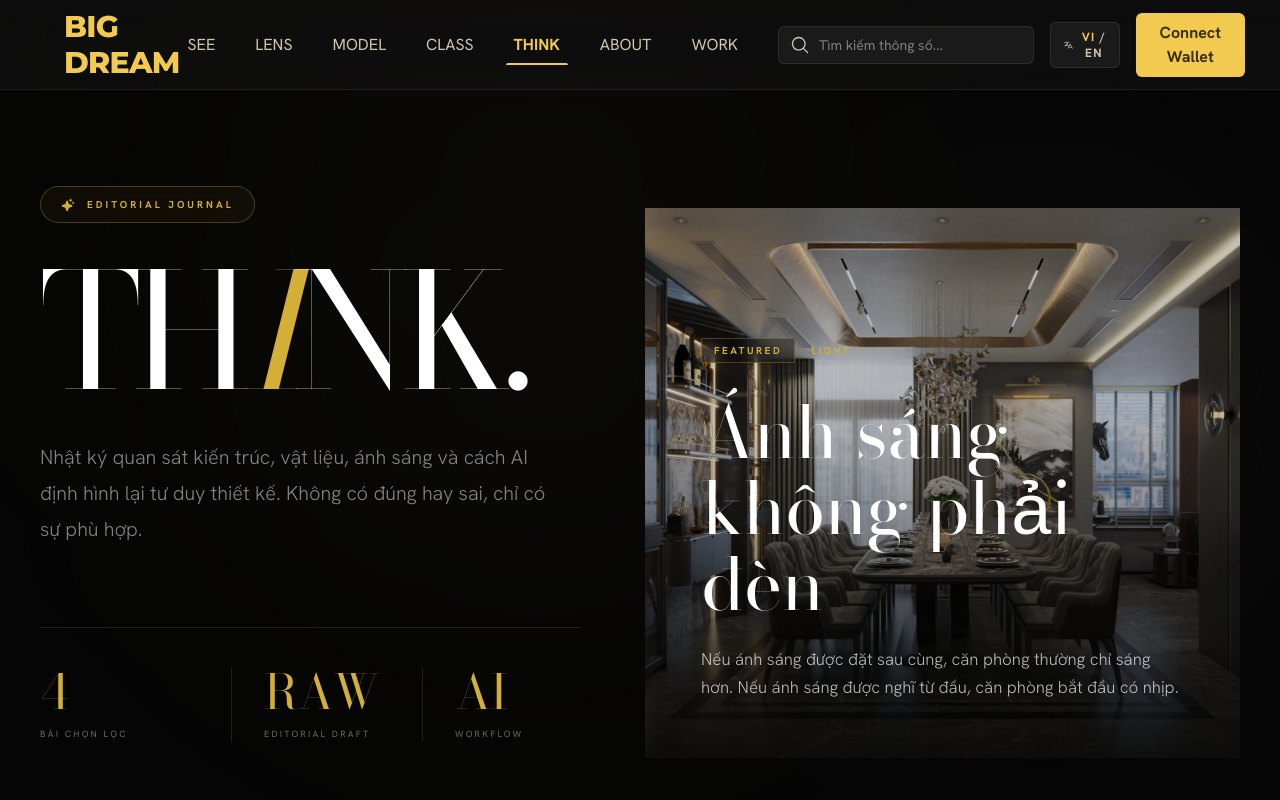
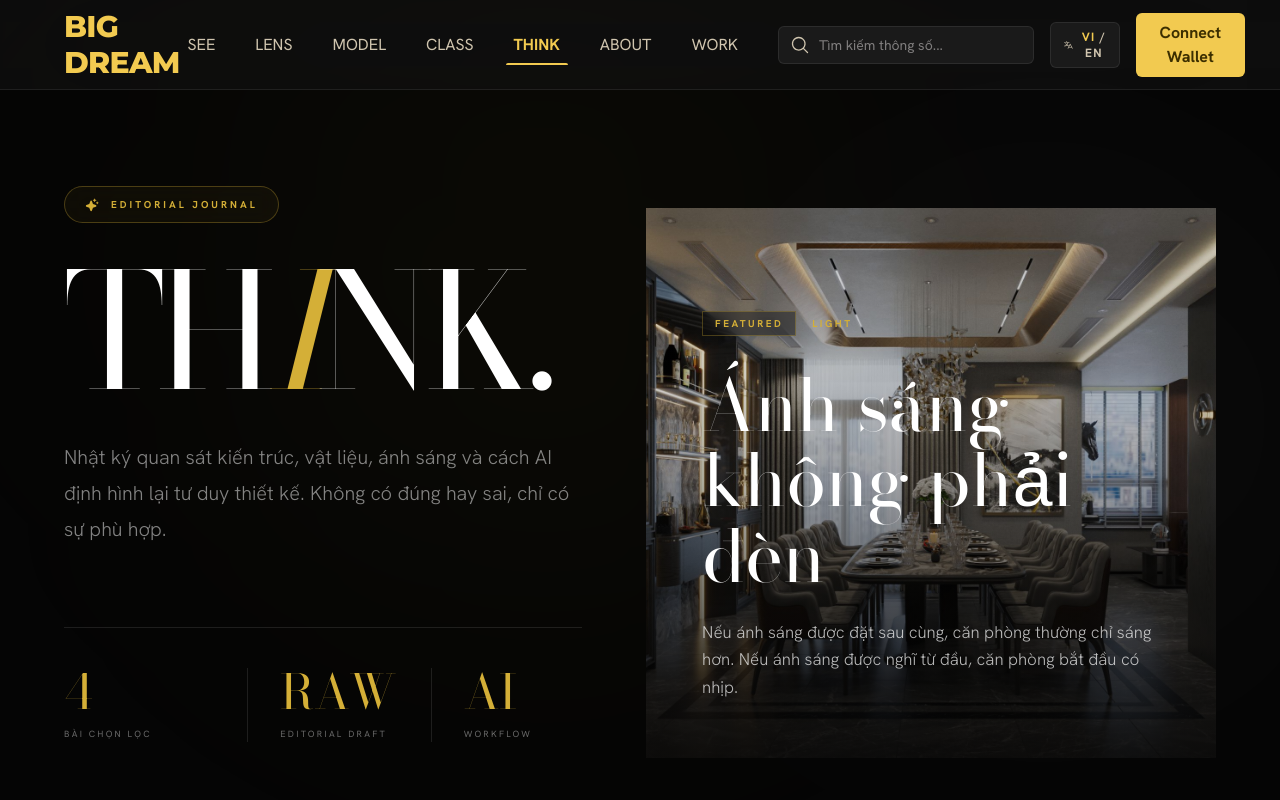
Before and after one commit to nktuanbasic/bigdream-web, a Next.js app: page /think in a window 1280 px wide. Shown: the top 800 px of the page. Built offline with nearby package versions, Linux system fonts and the light colour scheme; no server answers.

Commit message:
Fix THINK page filter bug and make layout full-width

```diff
--- a/src/app/think/[slug]/page.tsx
+++ b/src/app/think/[slug]/page.tsx
@@ -58,7 +58,7 @@ export default async function ThinkArticlePage({ params }: ThinkArticlePageProps
           <div className="absolute inset-0 z-10 bg-gradient-to-t from-[#050505] via-[#050505]/60 to-[#050505]/10" />
           <div className="absolute inset-0 z-10 bg-gradient-to-r from-[#050505]/90 via-[#050505]/40 to-transparent" />
 
-          <div className="relative z-20 mx-auto w-full max-w-[1400px] px-5 pb-20 md:px-10 md:pb-32 animate-fade-in-up">
+          <div className="relative z-20 w-full px-5 pb-20 md:px-10 lg:px-16 md:pb-32 animate-fade-in-up">
             <Link
               href="/think"
               className="group mb-16 inline-flex w-fit items-center gap-3 border border-white/10 bg-white/5 backdrop-blur-md px-5 py-3 text-[10px] font-bold uppercase tracking-[0.25em] text-white transition-all hover:border-[#d4af37] hover:text-[#d4af37]"
@@ -91,7 +91,7 @@ export default async function ThinkArticlePage({ params }: ThinkArticlePageProps
           </div>
         </header>
 
-        <section className="mx-auto grid max-w-[1400px] gap-24 px-5 py-24 md:px-10 md:py-32 lg:grid-cols-[1fr_360px]">
+        <section className="w-full grid gap-24 px-5 py-24 md:px-10 lg:px-16 md:py-32 lg:grid-cols-[1fr_360px]">
           <div className="max-w-[880px] animate-fade-in-up" style={{ animationDelay: '0.2s', animationFillMode: 'both' }}>
             <p className="border-l-[3px] border-[#d4af37] pl-10 text-[22px] leading-[1.8] text-white md:text-[28px] font-light italic opacity-90">
               {article.excerpt}
--- a/src/app/think/page.tsx
+++ b/src/app/think/page.tsx
@@ -117,7 +117,7 @@ export default function ThinkPage() {
 
       {/* Hero Section */}
       <section className="relative z-10 border-b border-white/5">
-        <div className="mx-auto max-w-[1600px] px-5 py-12 md:px-10 md:py-24">
+        <div className="w-full px-5 py-12 md:px-10 lg:px-16 md:py-24">
           <motion.div
             initial="hidden" animate="visible" variants={staggerContainer}
             className="grid gap-16 lg:grid-cols-[1fr_1.1fr] items-end"
@@ -185,7 +185,7 @@ export default function ThinkPage() {
       </section>
 
       {/* Main Content Grid */}
-      <section className="relative z-10 mx-auto max-w-[1600px] px-5 py-24 md:px-10 lg:grid lg:grid-cols-[1fr_380px] lg:gap-24">
+      <section className="relative z-10 w-full px-5 py-24 md:px-10 lg:px-16 lg:grid lg:grid-cols-[1fr_380px] lg:gap-24">
 
         {/* Left Col: Articles List */}
         <div>
@@ -224,6 +224,7 @@ export default function ThinkPage() {
           </motion.div>
 
           <motion.div
+            key={activeCategory + query}
             initial="hidden"
             whileInView="visible"
             viewport={{ once: true, margin: "-100px" }}
```
